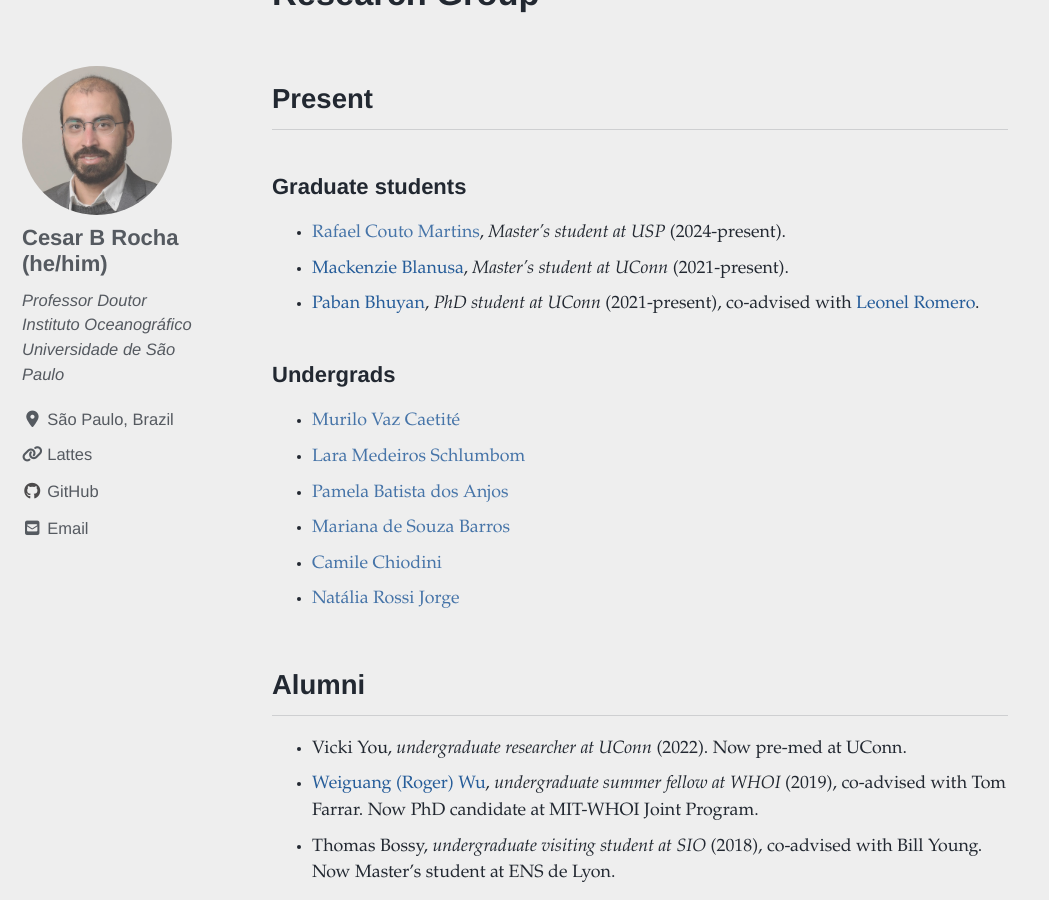
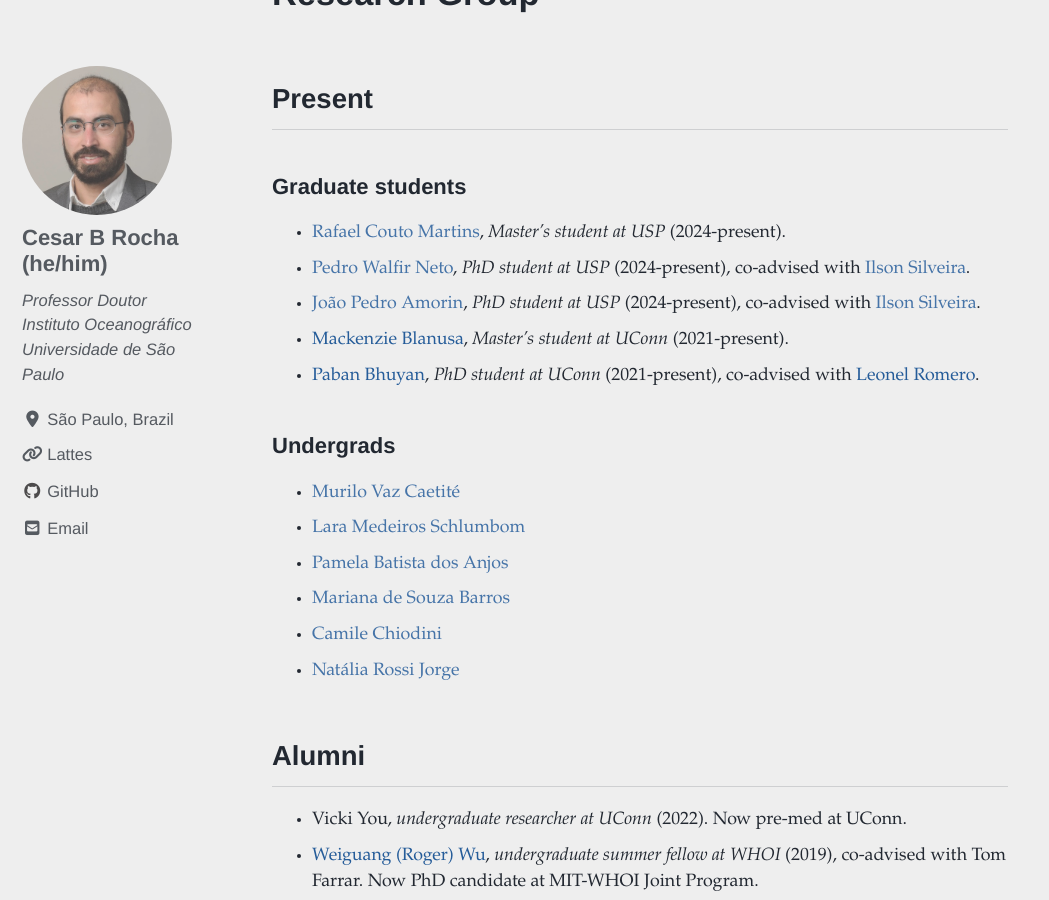
Before and after one commit to cesar-rocha/cesar-rocha.github.io, a Jekyll site: the page built from _pages/group.md, in a window 1280 px wide and 900 px high, scrolled down 1149 px. Shown: the whole window, without its empty margins (0-1049 px from the left). Built offline with Jekyll 4.4.1, drawn with Linux system fonts in a browser that asks for light colours; cached includes are drawn as plain includes; nearby versions of some CDN libraries.

Commit message:
update group

```diff
--- a/_pages/group.md
+++ b/_pages/group.md
@@ -11,6 +11,8 @@ header:
 
 ### Graduate students
 - [Rafael Couto Martins](), *Master's student at USP* (2024-present).
+- [Pedro Walfir Neto](), *PhD student at USP* (2024-present), co-advised with [Ilson Silveira]().
+- [João Pedro Amorin](), *PhD student at USP* (2024-present), co-advised with [Ilson Silveira]().
 - [Mackenzie Blanusa](https://twitter.com/MackinMocean), *Master's student at UConn* (2021-present).
 - [Paban Bhuyan](https://in.linkedin.com/in/paban-bhuyan-71610768), *PhD student at UConn* (2021-present), co-advised with [Leonel Romero](https://leonelromero.com).
 
```
